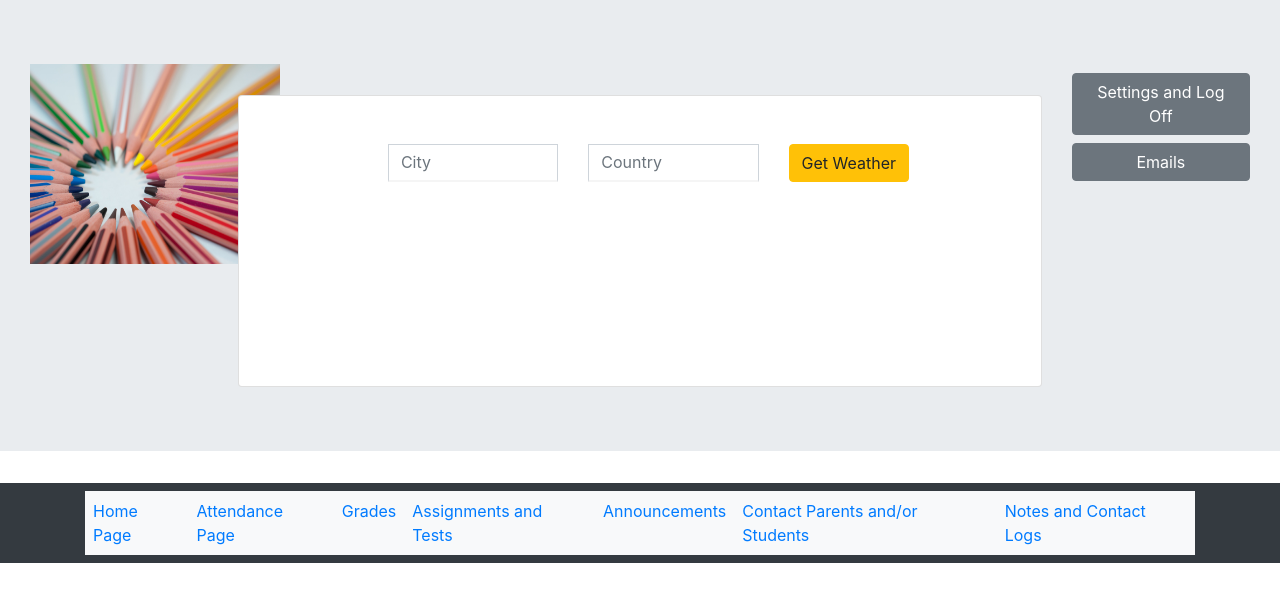
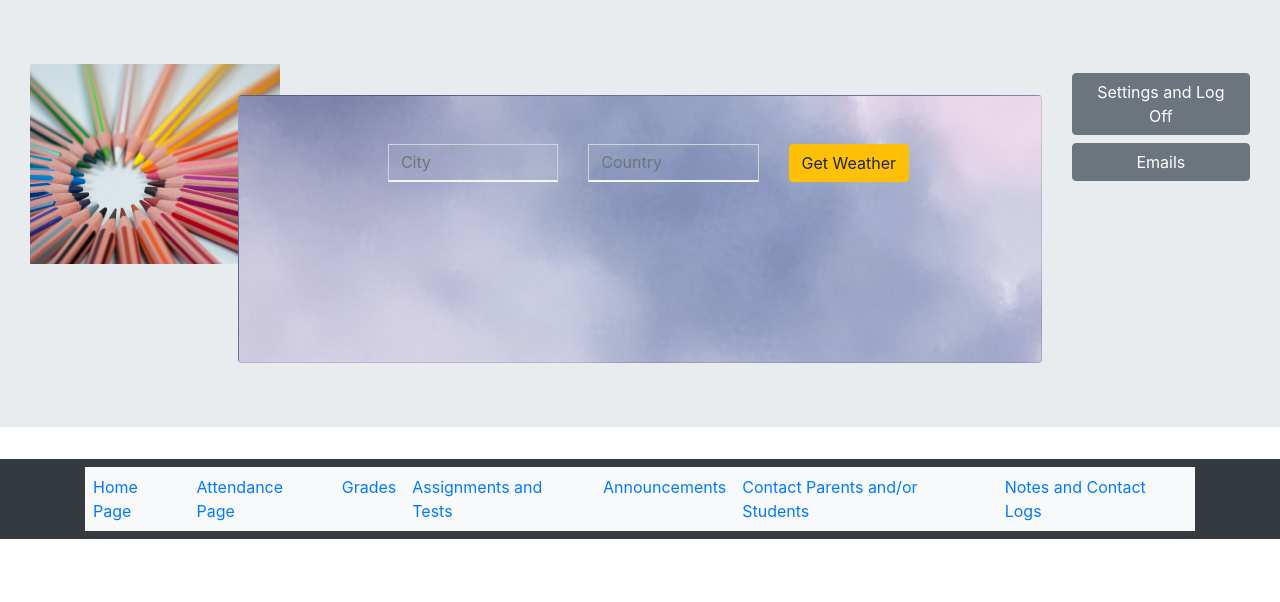
Before and after one commit to evangelinedrink/Portfolio_Project_React, a React (Create React App) app: page / in a window 1280 px wide. Shown: the top 602 px of the page. Built offline with nearby package versions, Linux system fonts and the light colour scheme.

Commit message:
Weather App Background Image

```diff
--- a/src/components/NavbarJumbotronComponent.js
+++ b/src/components/NavbarJumbotronComponent.js
@@ -6,6 +6,7 @@ import ReactCalendar from "../components/HomeComponent.js";
 import Weather from "../components/weatherAppComponent.js"; //Importing the Weather constant
 import weatherAPIKey from "../bin/weatherAPIKey.js"; //Importing the Weather API Key
 import Form from "./form.component"; //Importing the Form where user will type the name of the city and country. Includes the Get Weather button.
+import cloudsImage from "../Clouds.jpg";
 
 //https://www.robinwieruch.de/react-fetching-data
 //https://medium.com/@joelazarz/using-concurrently-with-json-server-and-your-react-app-3d07487acc50
@@ -133,12 +134,12 @@ getWeather= async (event) => { //Specifying the event in the parameters because
                 </div>
 
                 <div className="inlineJumbotron col-8">
-                <Card>
+                <Card style={{backgroundImage: "url("+cloudsImage+")", backgroundSize: "fit"}}> {/*Setting the background image: https://holycoders.com/set-background-image-react-js/ */}
                   <CardTitle>
                     <Form loadweather= {this.getWeather} error={this.state.error}/> {/*Calling the Form Component from form.component.jsx. The event handler loadweather is being specified here. Once the loadweather event handler has been initiated (the user hits the Get Weather button for a city, country), the getWeather function in this App.js file will start running. Error message will show up if there is an error, that is why we speciy it in this line. */}
                   </CardTitle>
 
-                  <CardBody >
+                  <CardBody>
                     <Weather
                     city={this.state.city}
                     country={this.state.country}
--- a/src/components/weatherAppComponent.js
+++ b/src/components/weatherAppComponent.js
@@ -8,27 +8,37 @@ const Weather= (props) => { //Props are properties of the constructor's object i
     return(
        //Creating a class container
        <div className="container">
-           <div className= "cards pt-4"> {/*Placing the name of the city and country in the cards tag. Placing top padding margins to the title of the city and country that we are getting the weather data from. (pt-4 means padding top-4*/}
+           <div className="column">
                 {/*In the code below, the city and country that the user typed in will be displayed. */}
                 <h1>
                     {props.city} {/*When you call city and country in the App.js file, this values for the props will change. These values will change based on the data that we get from Open Weather API. */}
                 </h1>
+           </div>
 
+           <div className="column">
                 <h5 className= "py-4"> {/*p stands for padding, y stands for top and bottom. 4 is the size. https://mdbootstrap.com/docs/react/utilities/spacing/ */}
                     {/*Using the Weather Icons. From this website: https://github.com/erikflowers/weather-icons */}
                     <i className={`wi ${props.weatherIcon} display-1`}/> {/*Display-1 tells about the size of the icon */}
                 </h5>
 
-                {/*Using the Ternary Operator (If/Else statement) to show the degrees F when there is someting in the {props.temp_fahrenheit} */}
-                {props.temp_fahrenheit? <h1 className= "py-2">{props.temp_fahrenheit}&deg;F</h1>: null} {/*This means we are getting the data from Open Weather APi and placing it in this variable. This is why we use curly braces. &deg;F displays the degree in Fahrenheit.*/}
-
-                {/*Creating a command that will show the min and max temperatures. First argument is the min temperature, second argument is the max temperature. */}
-                {minMaxTemp(props.temp_min, props.temp_max)}
-
                 {/*Displays the description of the weather. */}
                 <h4 className="py-3">{props.description}</h4>
+           </div>
 
-           </div>
+
+            <div className="column">
+                <div className="row">
+                    {/*Using the Ternary Operator (If/Else statement) to show the degrees F when there is someting in the {props.temp_fahrenheit} */}
+                    {props.temp_fahrenheit? <h1 className= "py-2">Current temperature is: {props.temp_fahrenheit}&deg;F</h1>: null} {/*This means we are getting the data from Open Weather APi and placing it in this variable. This is why we use curly braces. &deg;F displays the degree in Fahrenheit.*/}
+                </div>
+
+                <div className="row">
+                    {/*Creating a command that will show the min and max temperatures. First argument is the min temperature, second argument is the max temperature. */}
+                    {minMaxTemp(props.temp_min, props.temp_max)}
+                </div>
+
+            </div>
+
        </div>
     );
 };
```
